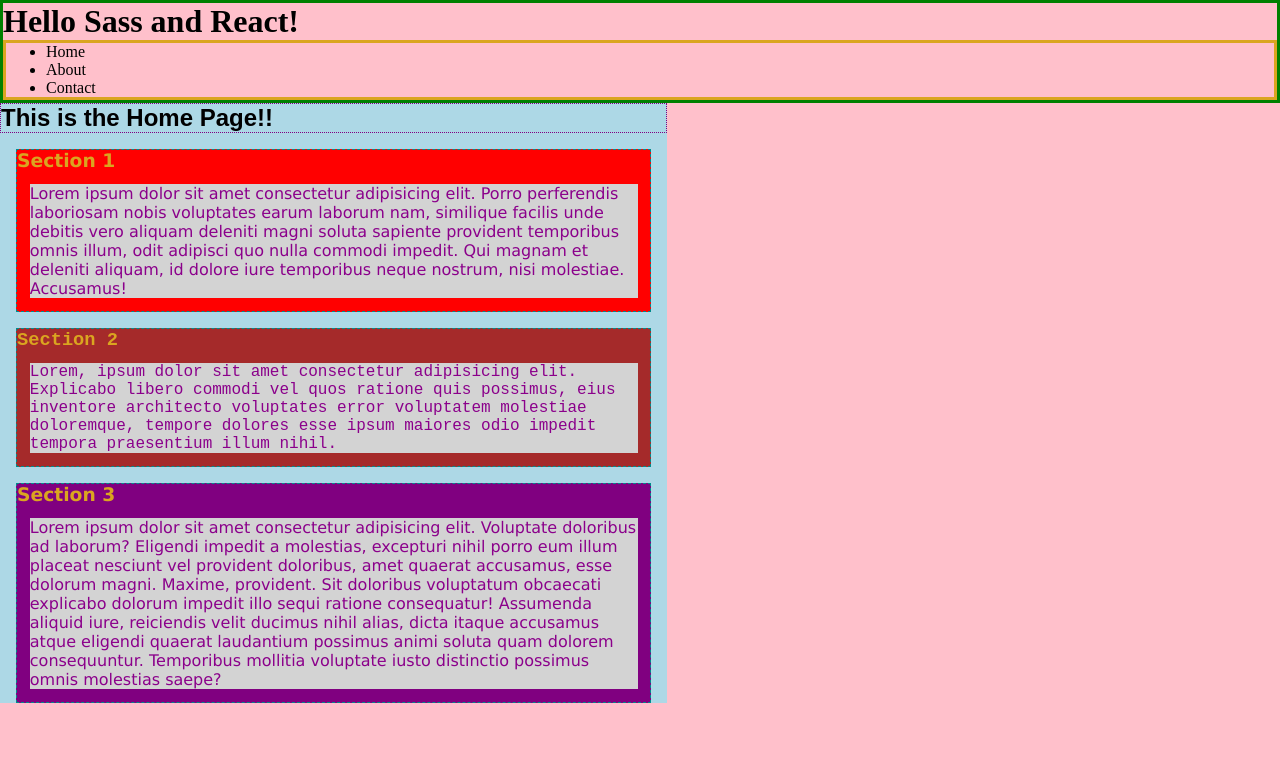
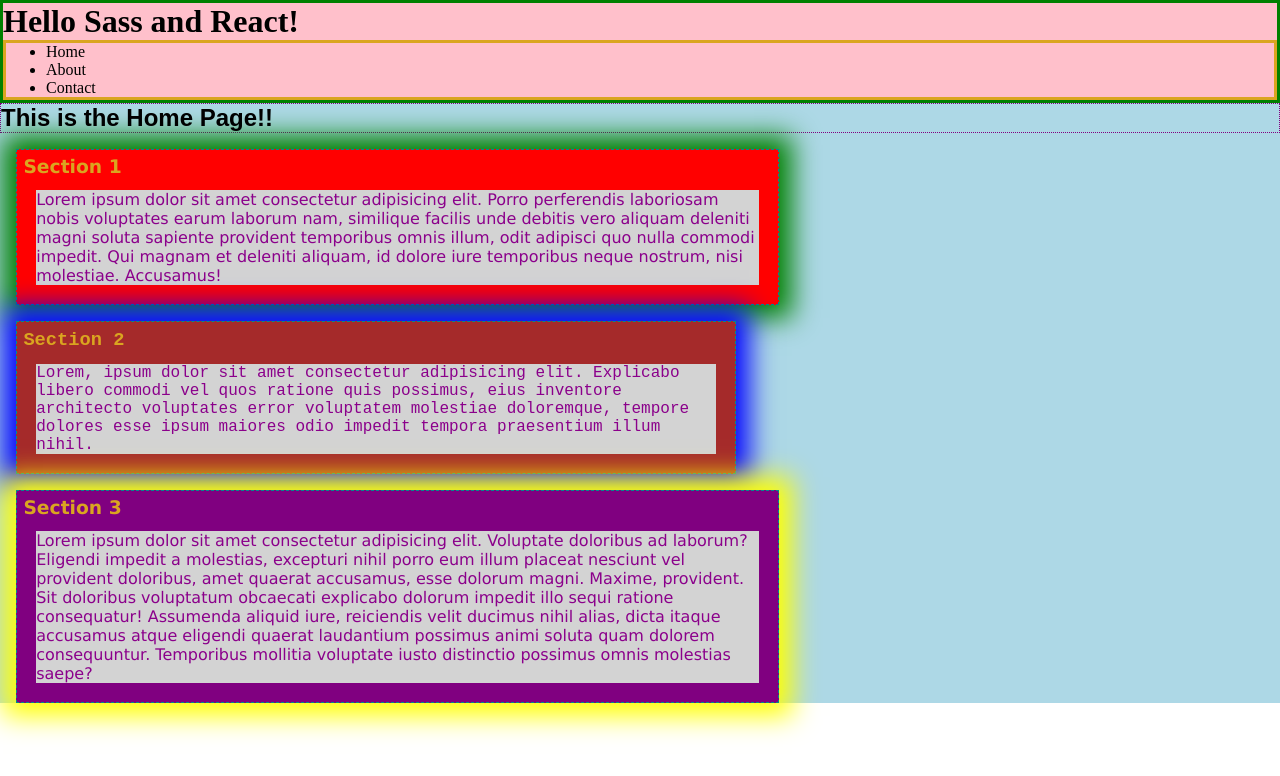
Before and after one commit to franco-ortega/demo-sass-02-react, a React (Create React App) app: page / in a window 1280 px wide. Shown: the top 776 px of the page. Built offline with nearby package versions, Linux system fonts and the light colour scheme.

Commit message:
add mixin

```diff
--- a/src/App.jsx
+++ b/src/App.jsx
@@ -1,7 +1,6 @@
 import React from 'react';
 import Header from './components/header/Header';
 import Home from './components/home/Home';
-import './scss/App.scss';
 
 const App = () => {
   return (
--- a/src/components/header/Header.module.scss
+++ b/src/components/header/Header.module.scss
@@ -1,3 +1,4 @@
 .Header {
+  background: pink;
   border: medium solid green;
 }
--- a/src/components/home/Home.module.scss
+++ b/src/components/home/Home.module.scss
@@ -1,14 +1,22 @@
 @use '../../scss' as *;
 
+// % allows me to make a grouping that can be passed (@extend) to any selector
 %section-shared {
   border: thin dashed darkcyan;
   margin: 1rem;
+  width: 75ch;
   color: darkmagenta;
+}
+
+// mixin allows me to make a grouping that can be passed (@extend) to any selector
+// it also allows me to pass parameters into it
+@mixin shadow($color: yellow) {
+  box-shadow: 0 0 2vw 1vw $color;
+  padding: 0.5vw;
 }
 
 .Home {
   background-color: lightblue;
-  width: 75ch;
   font-family: $main-font;
 
   header {
@@ -24,16 +32,19 @@
   }
 
   section:nth-child(2) {
+    @include shadow(green);
     background: $section-one-bkgd;
     font-family: $section-one-font;
   }
 
   section:nth-child(3) {
+    @include shadow(blue);
     background: $section-two-bkgd;
     font-family: $section-two-font;
   }
 
   section:last-child {
+    @include shadow();
     background: $section-three-bkgd;
     font-family: $section-three-font;
   }
--- /dev/null
+++ b/src/components/image/Image.module.css
@@ -0,0 +1,4 @@
+.Image {
+  border-radius: 2vw;
+  margin: 1rem;
+}
--- a/src/css/App.css
+++ /dev/null
@@ -1,3 +0,0 @@
-body {
-  background: pink;
-}
--- a/src/scss/App.scss
+++ /dev/null
@@ -1,3 +0,0 @@
-body {
-  background: pink;
-}
```
Also changed, not shown: src/components/image/Image.jsx (added, +14 -0 lines).
